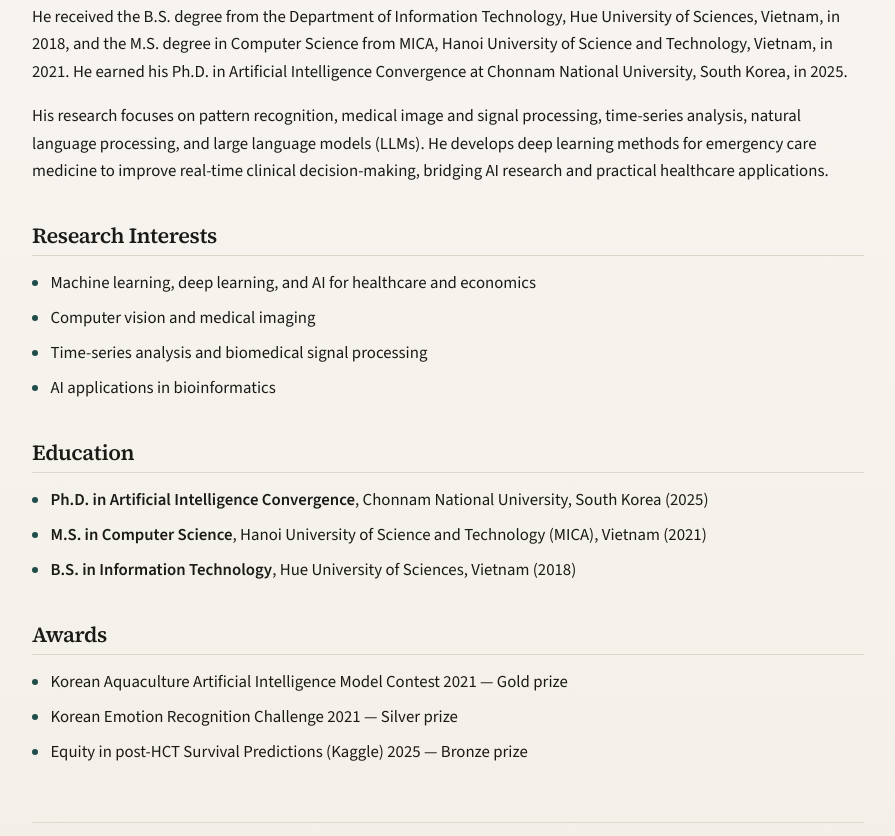
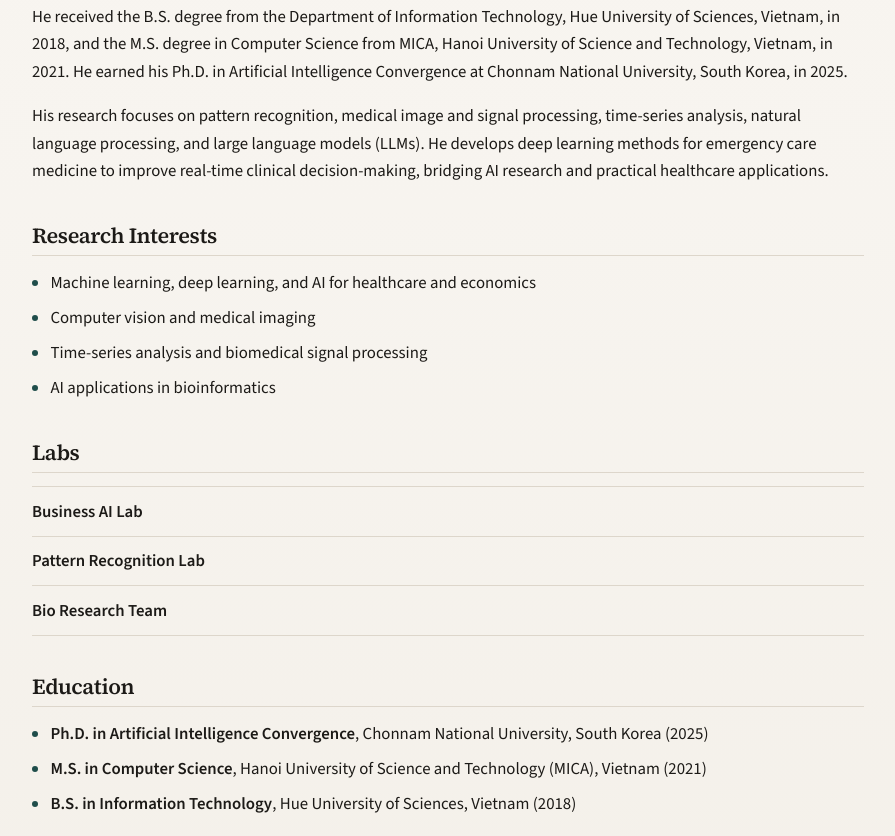
Before and after one commit to nghianguyen7171/nghianguyen7171.github.io, an Astro site: page / in a window 1280 px wide. Shown: the part 439-1275 px from the top of the page, without its empty margins (192-1087 px from the left). Built offline with nearby package versions, Linux system fonts and the light colour scheme; Astro itself is replaced by a stand-in of ours.

Commit message:
Add Labs section with links on the About page.
Co-authored-by: Cursor <cursoragent@cursor.com>

```diff
--- a/src/data/site.ts
+++ b/src/data/site.ts
@@ -50,6 +50,20 @@ export const site = {
     'Korean Emotion Recognition Challenge 2021 — Silver prize',
     'Equity in post-HCT Survival Predictions (Kaggle) 2025 — Bronze prize',
   ],
+  labs: [
+    {
+      name: 'Business AI Lab',
+      url: 'https://bailab.vn/',
+    },
+    {
+      name: 'Pattern Recognition Lab',
+      url: 'https://prlabjnu.github.io/',
+    },
+    {
+      name: 'Bio Research Team',
+      url: 'https://neu-bio-research-team.github.io/NEU-BRT-SRT/',
+    },
+  ],
 };
 
 export const nav = [
--- a/src/pages/index.astro
+++ b/src/pages/index.astro
@@ -33,6 +33,19 @@ import { site } from '../data/site';
     {site.interests.map((item) => <li>{item}</li>)}
   </ul>
 
+  <h2>Labs</h2>
+  <ul class="lab-list">
+    {
+      site.labs.map((lab) => (
+        <li class="lab-item">
+          <a href={lab.url} target="_blank" rel="noopener noreferrer">
+            {lab.name}
+          </a>
+        </li>
+      ))
+    }
+  </ul>
+
   <h2>Education</h2>
   <ul class="list-plain">
     {
--- a/src/styles/global.css
+++ b/src/styles/global.css
@@ -327,6 +327,31 @@ p {
   margin: 0.3rem 0 0;
 }
 
+.lab-list {
+  list-style: none;
+  margin: 0;
+  padding: 0;
+}
+
+.lab-item {
+  padding: 0.65rem 0;
+  border-bottom: 1px solid var(--rule);
+}
+
+.lab-item:first-child {
+  border-top: 1px solid var(--rule);
+}
+
+.lab-item a {
+  font-weight: 600;
+  text-decoration: none;
+  color: var(--ink);
+}
+
+.lab-item a:hover {
+  color: var(--accent);
+}
+
 .course-list {
   list-style: none;
   margin: 0;
```
Also changed, not shown: backup-context.md (+7 -3 lines).
